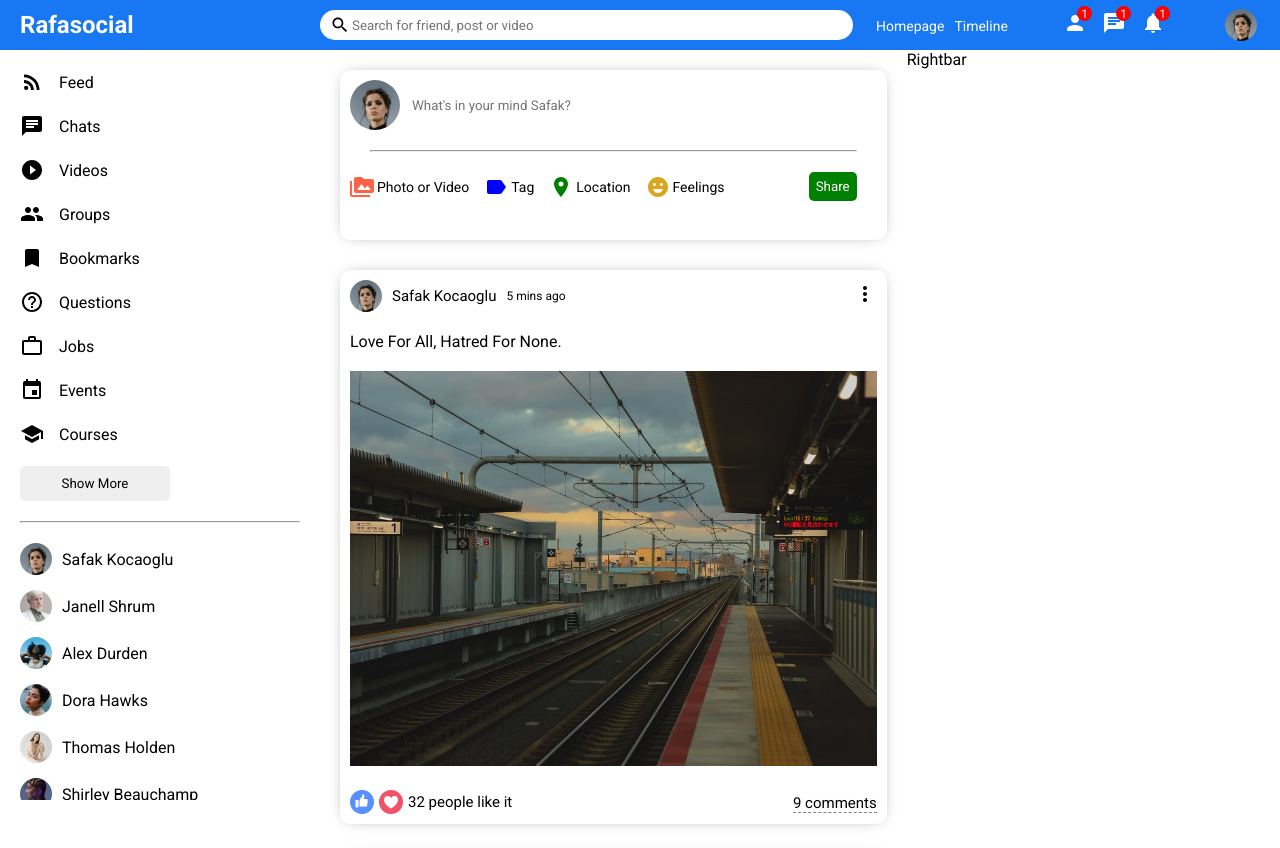
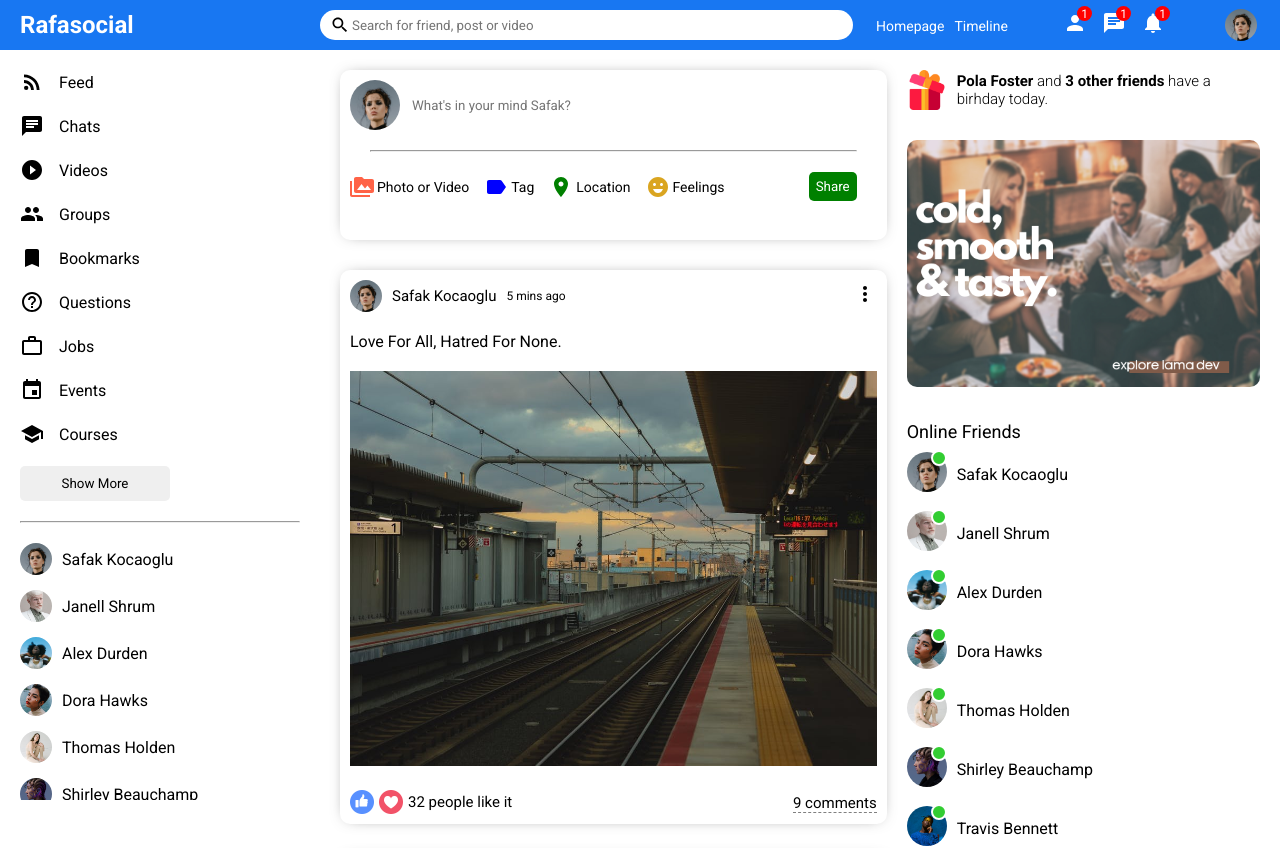
Before and after one commit to Rauf-pro/sosial-app, a React (Create React App) app: page / in a window 1280 px wide. Shown: the top 848 px of the page. Built offline with nearby package versions, Linux system fonts and the light colour scheme.

Commit message:
feat/rightbar: create rightbar component and style

```diff
--- a/src/components/rightbar/Rightbar.jsx
+++ b/src/components/rightbar/Rightbar.jsx
@@ -1,7 +1,104 @@
 import "./rightbar.css";
+import { Users } from "../../dummyData";
+import Online from "../online/Online";
 
-export default function Rightbar() {
+export default function Rightbar({ profile }) {
+  const HomeRightbar = () => {
+    return (
+      <>
+        <div className="birthdayContainer">
+          <img className="birthdayImg" src="assets/gift.png" alt="" />
+          <span className="birthdayText">
+            <b>Pola Foster</b> and <b>3 other friends</b> have a birhday today.
+          </span>
+        </div>
+        <img className="rightbarAd" src="assets/ad.png" alt="" />
+        <h4 className="rightbarTitle">Online Friends</h4>
+        <ul className="rightbarFriendList">
+          {Users.map((u) => (
+            <Online key={u.id} user={u} />
+          ))}
+        </ul>
+      </>
+    );
+  };
+  const ProfileRightbar = () => {
+    return (
+      <>
+        <h4 className="rightbarTitle">User information</h4>
+        <div className="rightbarInfo">
+          <div className="rightbarInfoItem">
+            <span className="rightbarInfoKey">City:</span>
+            <span className="rightbarInfoValue">New York</span>
+          </div>
+          <div className="rightbarInfoItem">
+            <span className="rightbarInfoKey">From:</span>
+            <span className="rightbarInfoValue">Madrid</span>
+          </div>
+          <div className="rightbarInfoItem">
+            <span className="rightbarInfoKey">Relationship:</span>
+            <span className="rightbarInfoValue">Single</span>
+          </div>
+        </div>
+        <h4 className="rightbarTitle">User friends</h4>
+        <div className="rightbarFollowings">
+          <div className="rightbarFollowing">
+            <img
+              src="assets/person/1.jpeg"
+              alt=""
+              className="rightbarFollowingImg"
+            />
+            <span className="rightbarFollowingName">John Carter</span>
+          </div>
+          <div className="rightbarFollowing">
+            <img
+              src="assets/person/2.jpeg"
+              alt=""
+              className="rightbarFollowingImg"
+            />
+            <span className="rightbarFollowingName">John Carter</span>
+          </div>
+          <div className="rightbarFollowing">
+            <img
+              src="assets/person/3.jpeg"
+              alt=""
+              className="rightbarFollowingImg"
+            />
+            <span className="rightbarFollowingName">John Carter</span>
+          </div>
+          <div className="rightbarFollowing">
+            <img
+              src="assets/person/4.jpeg"
+              alt=""
+              className="rightbarFollowingImg"
+            />
+            <span className="rightbarFollowingName">John Carter</span>
+          </div>
+          <div className="rightbarFollowing">
+            <img
+              src="assets/person/5.jpeg"
+              alt=""
+              className="rightbarFollowingImg"
+            />
+            <span className="rightbarFollowingName">John Carter</span>
+          </div>
+          <div className="rightbarFollowing">
+            <img
+              src="assets/person/6.jpeg"
+              alt=""
+              className="rightbarFollowingImg"
+            />
+            <span className="rightbarFollowingName">John Carter</span>
+          </div>
+        </div>
+      </>
+    );
+  };
   return (
-    <div className="rightbar">Rightbar</div>
-  )
+    <div className="rightbar">
+      <div className="rightbarWrapper">
+        {profile ? <ProfileRightbar /> : <HomeRightbar />}
+      </div>
+    </div>
+  );
 }
--- a/src/components/rightbar/rightbar.css
+++ b/src/components/rightbar/rightbar.css
@@ -1,3 +1,83 @@
 .rightbar {
-    flex: 3.5;
-  }
+  flex: 3.5;
+}
+
+.rightbarWrapper {
+  padding: 20px 20px 0 0;
+}
+
+.birthdayContainer {
+  display: flex;
+  align-items: center;
+}
+
+.birthdayImg {
+  width: 40px;
+  height: 40px;
+  margin-right: 10px;
+}
+
+.birthdayText {
+  font-weight: 300;
+  font-size: 15px;
+}
+
+.rightbarAd {
+  width: 100%;
+  border-radius: 10px;
+  margin: 30px 0;
+}
+
+.rightbarTitle {
+  margin-bottom: 20px;
+}
+
+.rightbarFriendList {
+  padding: 0;
+  margin: 0;
+  list-style: none;
+}
+
+.rightbarTitle {
+  font-size: 18px;
+  font-weight: 500;
+  margin-bottom: 10px;
+}
+
+.rightbarInfo {
+  margin-bottom: 30px;
+}
+
+.rightbarInfoItem {
+  margin-bottom: 10px;
+}
+
+.rightbarInfoKey {
+  font-weight: 500;
+  margin-right: 15px;
+  color: #555;
+}
+
+.rightbarInfoValue {
+  font-weight: 300;
+}
+
+.rightbarFollowings {
+  display: flex;
+  flex-wrap: wrap;
+  justify-content: space-between;
+}
+
+.rightbarFollowing {
+  display: flex;
+  flex-direction: column;
+  margin-bottom: 20px;
+  cursor: pointer;
+}
+
+.rightbarFollowingImg {
+  width: 100px;
+  height: 100px;
+  object-fit: cover;
+  border-radius: 5px;
+}
```
